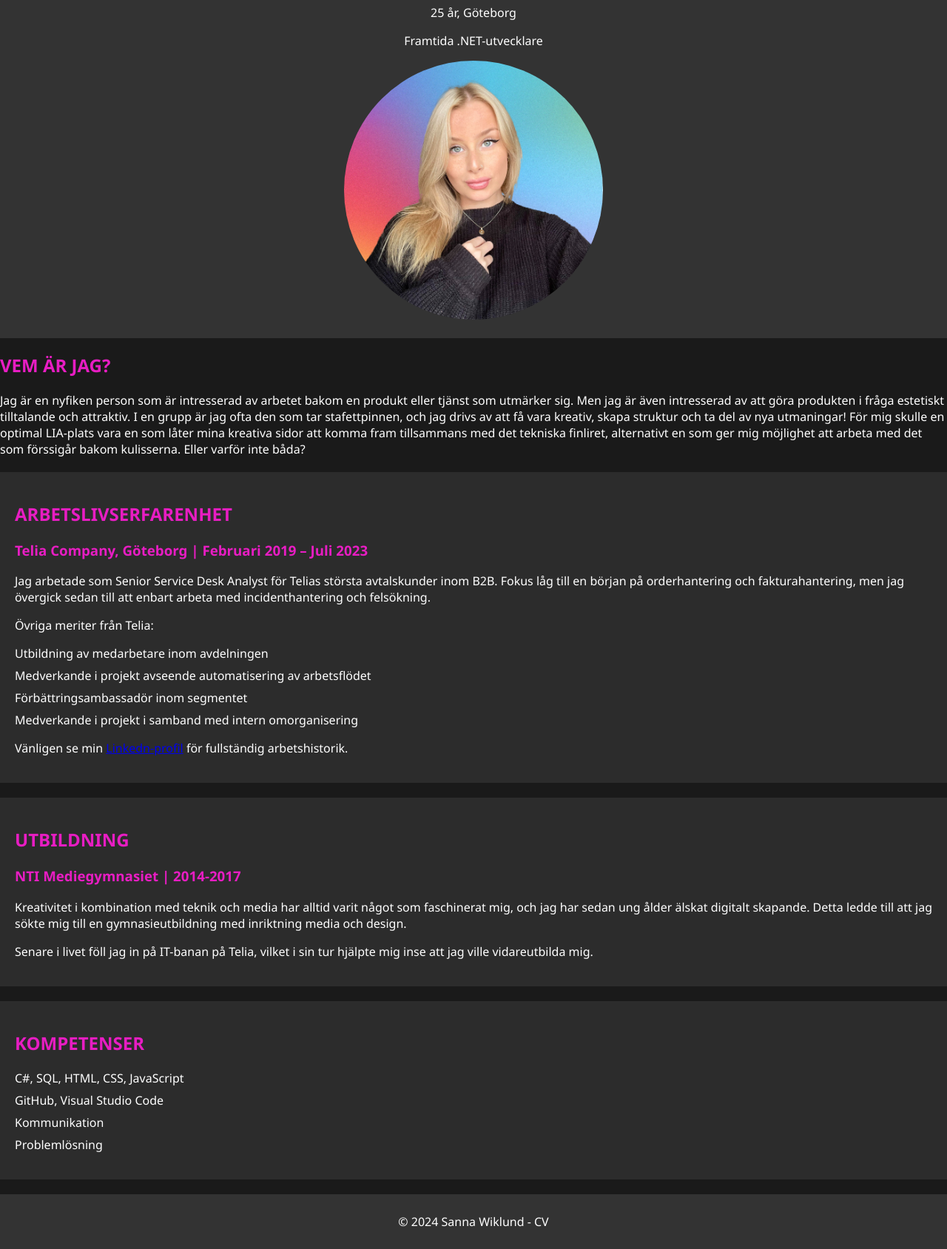
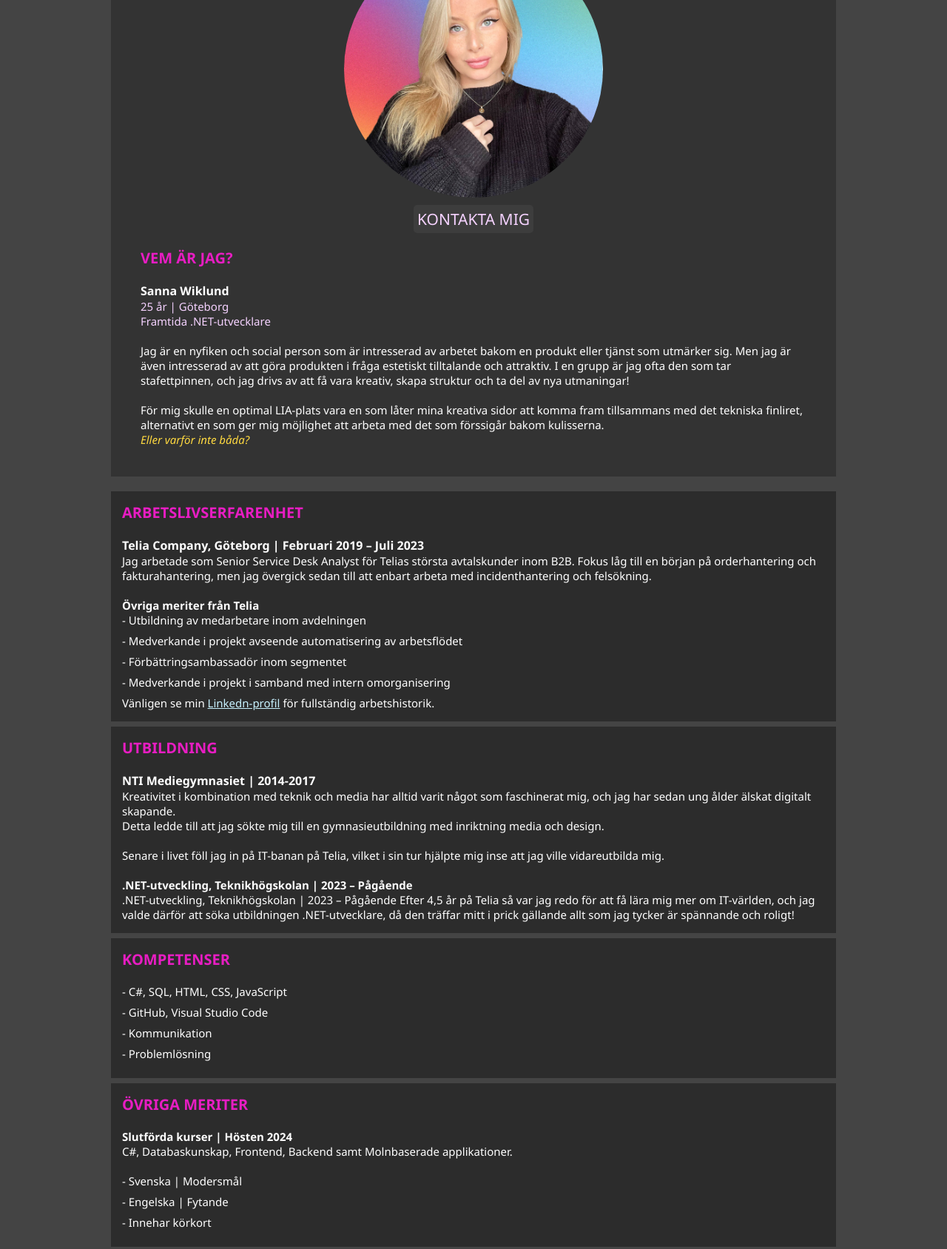
Before and after one commit to sannawiklund/Resume, a plain HTML site: page index.html in a window 1280 px wide. Shown: the part 100-1788 px from the top of the page at 74% size. Drawn offline with Linux system fonts and the light colour scheme.

Commit message:
Final commit

```diff
--- a/index.html
+++ b/index.html
@@ -13,37 +13,60 @@
 <body>
 
     <div class="resume-container">
-        <div id="header">
-            <h1>Sanna Wiklund</h1>
-            <p>25 år, Göteborg</p>
-            <p>Framtida .NET-utvecklare</p>
-            <div id="profile-container">
+
+        <header>
+
             <img src="Picture.png" alt="Profilbild på Sanna Wiklund med färgglad bakgrund" id="profile-img">
-                <div id="contact-info">
-                    <h2>KONTAKTUPPGIFTER</h2>
+            <div id="contact-text">
+                <p>KONTAKTA MIG</p>
+            </div>
+            <div id="contact-popup" class="popup">
+                <p>
+                    <a href="https://www.linkedin.com/in/sannawiklund/" target="_blank" class="social-link">
+                        <img src="https://upload.wikimedia.org/wikipedia/commons/thumb/f/f8/LinkedIn_icon_circle.svg/2048px-LinkedIn_icon_circle.svg.png"
+                            alt="LinkedIn-profil" class="social-icon">
+                    </a>
+                    <a href="https://github.com/sannawiklund" target="_blank" class="social-link">
+                        <img src="https://cdn-icons-png.flaticon.com/512/25/25231.png" alt="GitHub-profil"
+                            class="social-icon">
+                    </a>
+                </p>
                 <p>073-83 91 854</p>
-                    <p><a href="https://www.linkedin.com/in/sannawiklund/">LinkedIn-profil</a> | <a
-                            href="https://github.com/sannawiklund">GitHub-profil</a></p>
                 <p>sanna.wiklund98@gmail.com</p>
-                </div>
-            </div>
             </div>
 
             <div id="about-me">
                 <h2>VEM ÄR JAG?</h2>
+                <br>
+                <h3>Sanna Wiklund</h3>
+                <div class="header-text">
+                    <p>25 år | Göteborg</p>
+                    <p>Framtida .NET-utvecklare</p>
+                </div>
+                <br>
                 <p>
-                Jag är en nyfiken person som är intresserad av arbetet bakom en produkt eller tjänst som utmärker sig.
-                Men jag är även intresserad av att göra produkten i fråga estetiskt tilltalande och attraktiv.
-                I en grupp är jag ofta den som tar stafettpinnen, och jag drivs av att få vara kreativ, skapa struktur
-                och ta del av nya utmaningar!
-                För mig skulle en optimal LIA-plats vara en som låter mina kreativa sidor att komma fram tillsammans med
-                det tekniska finliret, alternativt en som ger mig möjlighet att arbeta med det som förssigår bakom
-                kulisserna. Eller varför inte båda?
+                    Jag är en nyfiken och social person som är intresserad av arbetet bakom en produkt eller tjänst som
+                    utmärker sig. Men jag är även intresserad av att göra produkten i fråga estetiskt tilltalande och
+                    attraktiv.
+                    I en grupp är jag ofta den som tar stafettpinnen, och jag drivs av att få vara kreativ, skapa
+                    struktur och ta del av nya utmaningar!</p>
                 </p>
+                <br>
+                <p>
+                    För mig skulle en optimal LIA-plats vara en som låter mina kreativa sidor att komma fram tillsammans
+                    med det tekniska finliret, alternativt en som ger mig möjlighet att arbeta med det som förssigår bakom
+                    kulisserna.
+                </p>
+                <p id="l-text">Eller varför inte båda?</p>
             </div>
+
+        </header>
+
+        <main id="main-container">
 
             <div id="experience">
                 <h2>ARBETSLIVSERFARENHET</h2>
+                <br>
                 <div class="experience-entry">
                     <h3>Telia Company, Göteborg | Februari 2019 – Juli 2023</h3>
                     <p>
@@ -52,49 +75,74 @@
                         enbart arbeta med incidenthantering och felsökning.
                     </p>
                     <p>
-                    Övriga meriter från Telia:
+                        <br>
+                    <h4>Övriga meriter från Telia</h4>
                     <ul>
-                    <li>Utbildning av medarbetare inom avdelningen</li>
-                    <li>Medverkande i projekt avseende automatisering av arbetsflödet</li>
-                    <li>Förbättringsambassadör inom segmentet</li>
-                    <li>Medverkande i projekt i samband med intern omorganisering</li>
+                        <li> - Utbildning av medarbetare inom avdelningen</li>
+                        <li> - Medverkande i projekt avseende automatisering av arbetsflödet</li>
+                        <li>- Förbättringsambassadör inom segmentet</li>
+                        <li>- Medverkande i projekt i samband med intern omorganisering</li>
                     </ul>
                     </p>
-                <p>Vänligen se min <a href="länk-till-Linkedin">Linkedn-profil</a> för fullständig arbetshistorik.</p>
+                    <p>Vänligen se min <a href="https://www.linkedin.com/in/sannawiklund/" id="linkedin-link">Linkedn-profil</a> för
+                        fullständig arbetshistorik.
+                    </p>
                 </div>
             </div>
 
             <div id="education">
                 <h2>UTBILDNING</h2>
+                <br>
                 <div class="education-entry">
                     <h3>NTI Mediegymnasiet | 2014-2017</h3>
                     <p>
-                    Kreativitet i kombination med teknik och media har alltid varit något som faschinerat mig, och jag
-                    har sedan ung ålder älskat digitalt skapande.
-                    Detta ledde till att jag sökte mig till en gymnasieutbildning med inriktning media och design.
+                        Kreativitet i kombination med teknik och media har alltid varit något som faschinerat mig, och
+                        jag
+                        har sedan ung ålder älskat digitalt skapande. <br> Detta ledde till att jag sökte mig till en
+                        gymnasieutbildning med inriktning media och design.
                     </p>
+                    <br>
                     <p>Senare i livet föll jag in på IT-banan på Telia, vilket i sin tur hjälpte mig inse att jag ville
                         vidareutbilda mig.</p>
+                    <br>
+                    <h4>.NET-utveckling, Teknikhögskolan | 2023 – Pågående</h4>
+                    <p>
+                        .NET-utveckling, Teknikhögskolan | 2023 – Pågående
+                        Efter 4,5 år på Telia så var jag redo för att få lära mig mer om IT-världen, och jag valde
+                        därför att söka utbildningen .NET-utvecklare, då den träffar mitt i prick gällande allt som jag
+                        tycker är spännande och roligt!
+
+                    </p>
                 </div>
-        </div>
-
-        <div id="contact">
-
             </div>
 
             <div id="skills">
                 <h2>KOMPETENSER</h2>
+                <br>
                 <ul>
-                <li>C#, SQL, HTML, CSS, JavaScript</li>
-                <li>GitHub, Visual Studio Code</li>
-                <li>Kommunikation</li>
-                <li>Problemlösning</li>
+                    <li> - C#, SQL, HTML, CSS, JavaScript</li>
+                    <li> - GitHub, Visual Studio Code</li>
+                    <li> - Kommunikation</li>
+                    <li> - Problemlösning</li>
                 </ul>
             </div>
 
-        <div id="footer">
-            <p>&copy; 2024 Sanna Wiklund - CV</p>
+            <div id="other">
+                <h2>ÖVRIGA MERITER</h2>
+                <br>
+                <h4>Slutförda kurser | Hösten 2024</h4>
+                <ul>
+                    C#, Databaskunskap, Frontend, Backend samt Molnbaserade applikationer.
+                </ul>
+                <br>
+                <ul>
+                    <li> - Svenska | Modersmål</li>
+                    <li> - Engelska | Fytande</li>
+                    <li> - Innehar körkort</li>
+                </ul>
             </div>
+        </main>
+
     </div>
 
 </body>
--- a/stylesheet.css
+++ b/stylesheet.css
@@ -1,54 +1,165 @@
-body {
-    font-family:'Segoe UI', Tahoma, Geneva, Verdana, sans-serif;
-    background-color: #1a1a1a;
-    color: #ffffff;
+/* Globala egenskaper */
+* {
+    box-sizing: border-box;
     margin: 0;
+    padding: 0;
 }
 
-#header {
+/* Sidnivåegenskaper */
+html {
+    scroll-behavior: smooth;
+}
+
+body {
+    font-family: 'Segoe UI', Tahoma, Geneva, Verdana, sans-serif;
+    font-weight: lighter;
+    background-color: #444444;
+    color: #ffffff;
+    display: flex;
+    flex-direction: column;
+    align-items: center;
+    min-height: 100vh;
+}
+
+/* Översättning och layout */
+.resume-container {
+    justify-content: center;
+    align-items: center;
+    max-width: 980px;
+    min-height: 100vh;
+    margin: auto;
+    padding: auto;
+}
+
+/* Header och bild */
+header {
+    display: grid;
+    grid-template-rows: repeat(1, auto);
+    grid-template-columns: repeat(3, auto);
     background-color: #333333;
     padding: 20px;
-    text-align: center;
+    text-align: left;
 }
 
-h1, h2, h3 {
-    color: #e81dc3;
+img {
+    position: relative;
+    z-index: 0;
+    width: 100%;
+    max-width: 350px;
+    height: auto;
+    border-radius: 50%;
 }
 
-#profile-container {
-    position: relative;
-    display: inline-block;
+/* Kontakttext och popup */
+#contact-text {
+    position: absolute;
+    bottom: 54%;
+    left: 31%;
+    transform: translateX(-50%);
+    background-color: #45454592;
+    color: #f5d2ff;
+    padding: 5px;
+    border-radius: 5px;
+    cursor: pointer;
+    font-size: 21px;
+    font-weight: bolder;
 }
 
-#profile-img {
-    width: 350px;
-    height: 350px;
-    border-radius: 50%;
-    transition: transform 0.3s ease-in-out;
+#contact-popup {
+    display: none;
+    position: absolute;
+    top: 110px;
+    left: 345px;
+    justify-content: center;
+    background-color: #454545bd;
+    color: #ffffff;
+    padding: 20px;
+    box-shadow: 0 0 10px rgba(0, 0, 0, 0.5);
+    z-index: 1;
+    text-align: center;
+    font-size: 17px;
 }
 
-#contact-info {
-    position: absolute;
-    top: 50%;
-    left: 50%;
-    transform: translate(-50%, -50%);
-    background-color: #333333;
-    color: #ffffff;
-    padding: 10px;
-    border-radius: 50;
-    opacity: 0;
-    transition: opacity 0.3s ease-in-out;
+#contact-popup p {
+    margin-bottom: 10px;
 }
 
-#profile-container:hover #contact-info {
-    opacity: 1;
+/* Sociala ikoner och länkar */
+.social-icon {
+    width: 45px;
+    height: 45px;
 }
 
+.social-link {
+    text-decoration: none;
+}
 
-#education, #experience, #skills, #languages {
+#linkedin-link {
+    color: #c8f2ff;
+}
+
+/* Om mig-sektionen */
+#about-me {
+    padding: 20px;
+    font-size: 15px;
+}
+
+#l-text {
+    color: #ffd940;
+    font-style: italic;
+    font-weight: bolder;
+}
+
+#about-me>h2 {
+    color: #e81dc3;
+    font-size: 20px;
+}
+
+.header-text {
+    color: #f5d2ff;
+    font-weight: bolder;
+}
+
+/* Huvudcontainer och gridboxar */
+#main-container {
+    display: grid;
+    grid-template-rows: repeat(2, auto);
+    grid-template-columns: repeat(2, 1fr);
+    gap: 5px;
+    margin-top: 20px;
+}
+
+#experience,
+#education,
+#skills,
+#other {
     background-color: #2c2c2c;
-    padding: 20px;
-    margin: 20px 0;
+    padding: 15px;
+    margin-bottom: 2px;
+    font-size: 15px;
+}
+
+/* Hover-effekt på gridboxar */
+#experience:hover,
+#education:hover,
+#skills:hover,
+#other:hover {
+    transform: scale(1.05);
+    box-shadow: 0 0 20px rgba(73, 73, 73, 0.59);
+    transition: transform 0.3s ease, box-shadow 0.3s ease;
+}
+
+/* Rubriker och listor */
+h1,
+h2 {
+    color: #e81dc3;
+    font-size: 20px;
+}
+
+h3,
+h3 {
+    font-size: 16px;
+    font-weight: bold;
 }
 
 ul {
@@ -60,8 +171,67 @@ li {
     margin-bottom: 8px;
 }
 
-#footer {
-    background-color: #333333;
-    padding: 10px;
-    text-align: center;
+/* @media screen and (max-width: 1285) {
+    #contact-text {
+        position: absolute;
+        bottom: 54%;
+        left: 10%;
+        transform: translateX(-50%);
+        background-color: #45454592;
+        color: #f5d2ff;
+        padding: 5px;
+        border-radius: 5px;
+        cursor: pointer;
+        font-size: 21px;
+        font-weight: bolder;
+    }
+
+    #contact-popup {
+        display: none;
+        position: absolute;
+        top: 110px;
+        left: 345px;
+        justify-content: center;
+        background-color: #454545bd;
+        color: #ffffff;
+        padding: 20px;
+        box-shadow: 0 0 10px rgba(0, 0, 0, 0.5);
+        z-index: 1;
+        text-align: center;
+        font-size: 17px;
+    }
+
+} */
+
+/* Media queries för responsiv design */
+@media screen and (max-width: 1286px) {
+    header {
+        flex-direction: column;
+        align-items: center;
+    }
+
+    #contact-text {
+        position: static;
+        transform: none;
+        margin-top: 10px;
+    }
+
+    #contact-popup {
+        top: 30%;
+        left: 50%;
+        transform: translate(-50%, -50%);
+    }
+
+    header {
+        grid-template-columns: 2fr;
+    }
+
+    img, #contact-text {
+        margin-left: auto;
+        margin-right: auto;
+    }
+
+    #main-container {
+        grid-template-columns: 1fr;
+    }
 }
```
Also changed, not shown: interact.js (+35 -0 lines). Lines whose indentation alone changed are shown as unchanged.
